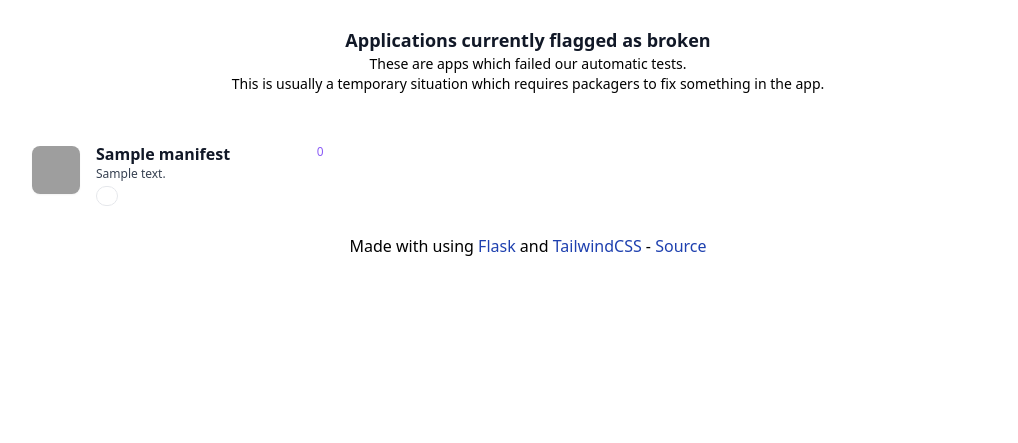
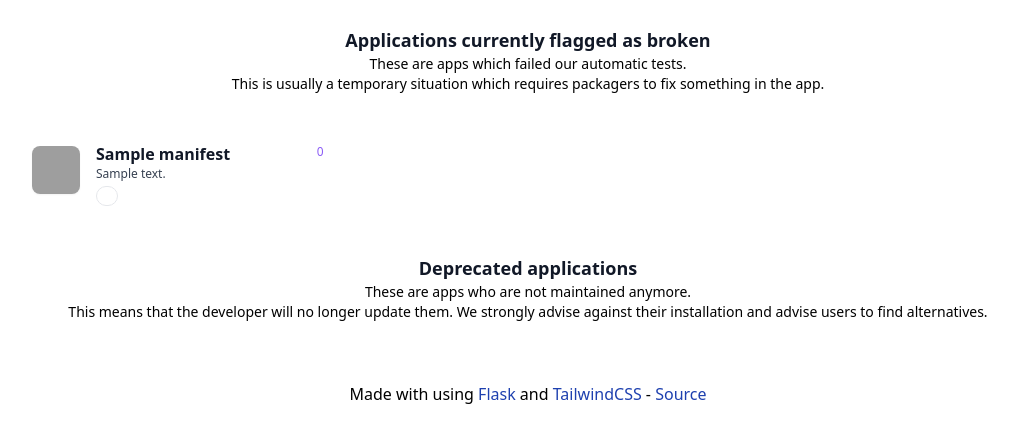
Before and after one commit to YunoHost/appstore, a Flask app: template templates/catalog.html in a window 1280 px wide. Shown: the part 264-707 px from the top of the page, without its empty margins (112-1130 px from the left). Run offline with Flask 3, Linux system fonts and the light colour scheme; the template is opened without the code that fills it: most values are stand-ins (such as "Sample title", 1, 10 or a date in 2020); style sheets or scripts are compiled from the project's sources; parts of the project's set-up code (start-up, migrations or seed data) failed here and were passed over; grey boxes are pictures that could not be loaded.

Commit message:
remove deprecated softwares from the main catalog list and add a dedicated list at the bottom

```diff
--- a/templates/catalog.html
+++ b/templates/catalog.html
@@ -143,7 +143,7 @@
 
 <div id="catalogGoodQuality" class="grid grid-cols-1 gap-4 sm:grid-cols-2 md:grid-cols-3 max-w-screen-lg mx-auto pt-10">
     {% for app, infos in catalog['apps'].items() %}
-        {% if infos['level'] and infos['level'] != "?" and infos['level'] > 4 %}
+        {% if infos['level'] and infos['level'] != "?" and infos['level'] > 4 and not "deprecated-software" in infos['antifeatures'] %}
             {{ appCard(app, infos, timestamp_now, catalog) }}
         {% endif %}
     {% endfor %}
@@ -160,6 +160,7 @@
     </p>
 </div>
 
+
 <div id="lowQualityAppTitle" class="text-center pt-10 mx-4 md:mx-0">
     <h2 class="text-lg font-bold text-gray-900">
         {{ _("Applications currently flagged as broken") }}
@@ -173,6 +174,24 @@
 <div id="catalogLowQuality" class="grid grid-cols-1 gap-4 sm:grid-cols-2 md:grid-cols-3 max-w-screen-lg mx-auto pt-10">
     {% for app, infos in catalog['apps'].items() %}
         {% if not infos['level'] or infos["level"] == "?" or infos['level']  <= 4 %}
+            {{ appCard(app, infos, timestamp_now, catalog) }}
+        {% endif %}
+    {% endfor %}
+</div>
+
+<div id="deprecatedAppTitle" class="text-center pt-10 mx-4 md:mx-0">
+    <h2 class="text-lg font-bold text-gray-900">
+        {{ _("Deprecated applications") }}
+    </h2>
+    <p class="text-sm">
+        {{ _("These are apps who are not maintained anymore.") }}<br/>
+        {{ _("This  means that the developer will no longer update them. We strongly advise against their installation and advise users to find alternatives.") }}
+    </p>
+</div>
+
+<div id="catalogDeprecated" class="grid grid-cols-1 gap-4 sm:grid-cols-2 md:grid-cols-3 max-w-screen-lg mx-auto pt-10">
+    {% for app, infos in catalog['apps'].items() %}
+        {% if "deprecated-software" in infos['antifeatures'] %}
             {{ appCard(app, infos, timestamp_now, catalog) }}
         {% endif %}
     {% endfor %}
```
